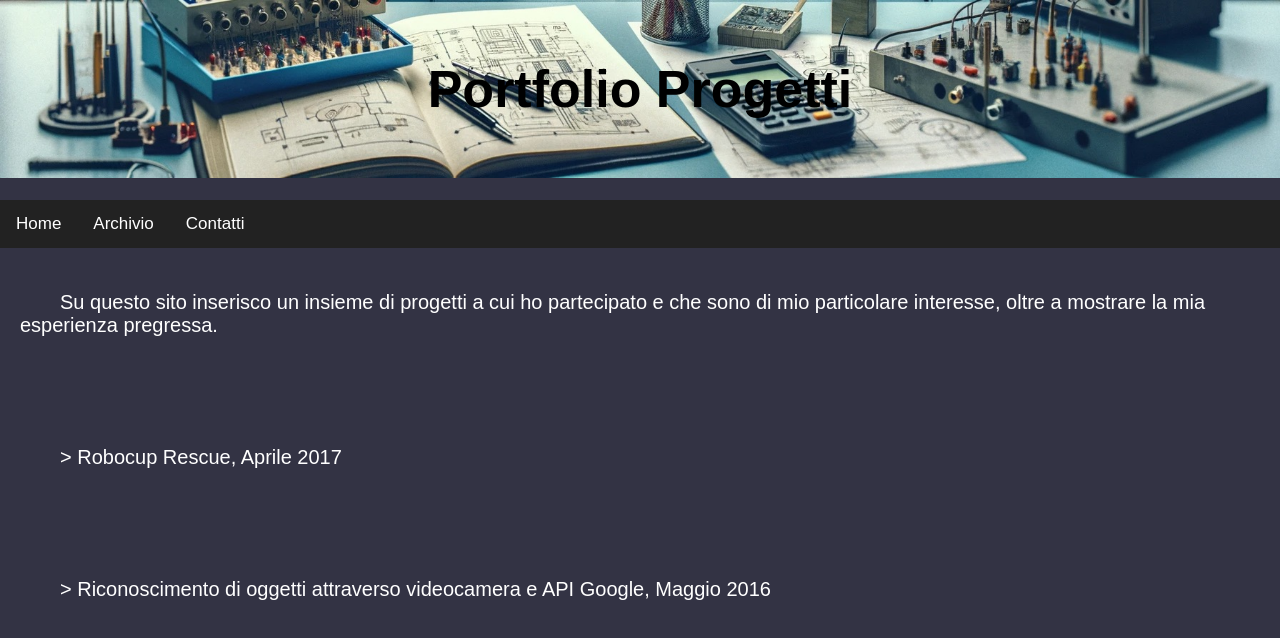
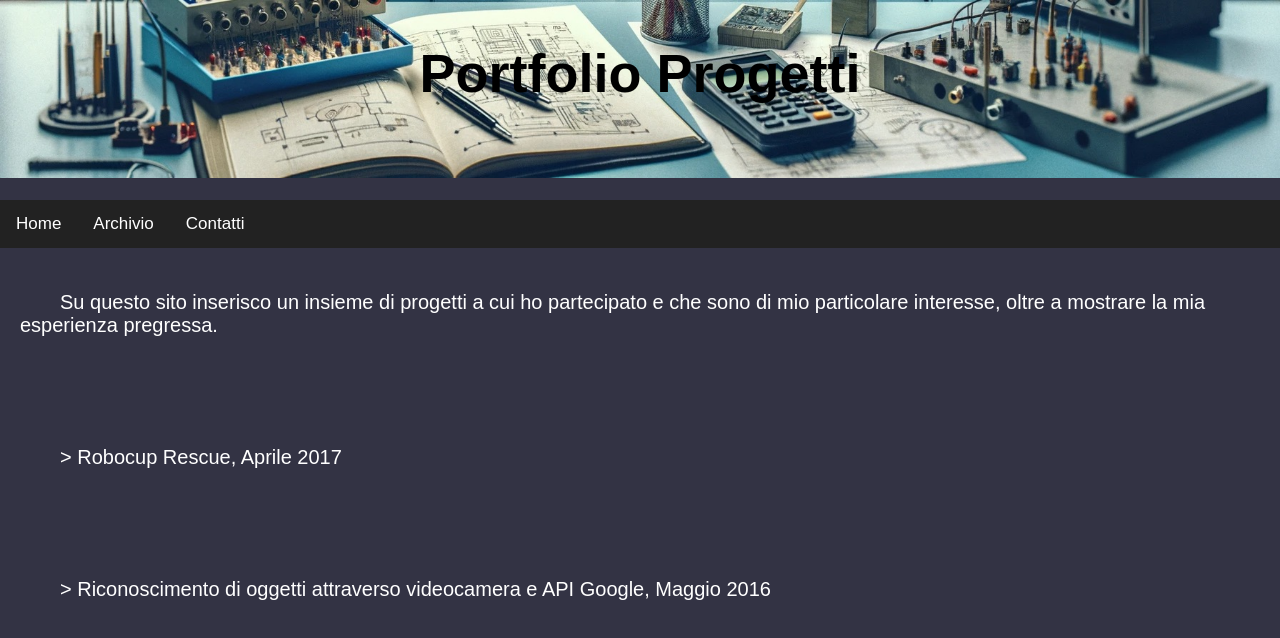
Before and after one commit to Edd2360/projectscarousel.github.io, a plain HTML site: page index.html in a window 1280 px wide. Drawn offline with Linux system fonts and the light colour scheme.

Commit message:
Update index.html

```diff
--- a/index.html
+++ b/index.html
@@ -24,11 +24,11 @@
 	}
 	.image-container h1 {
 	    position: absolute;
-	    top: 30%;
+	    top: 20%;
 	    left: 50%;
 	    transform: translate(-50%, -50%);
 	    color: black;
-	    font-size: 52px;
+	    font-size: 54px;
 	    font-weight: bold;
 	    font-family: 'Futura', sans-serif;
 	}
```
